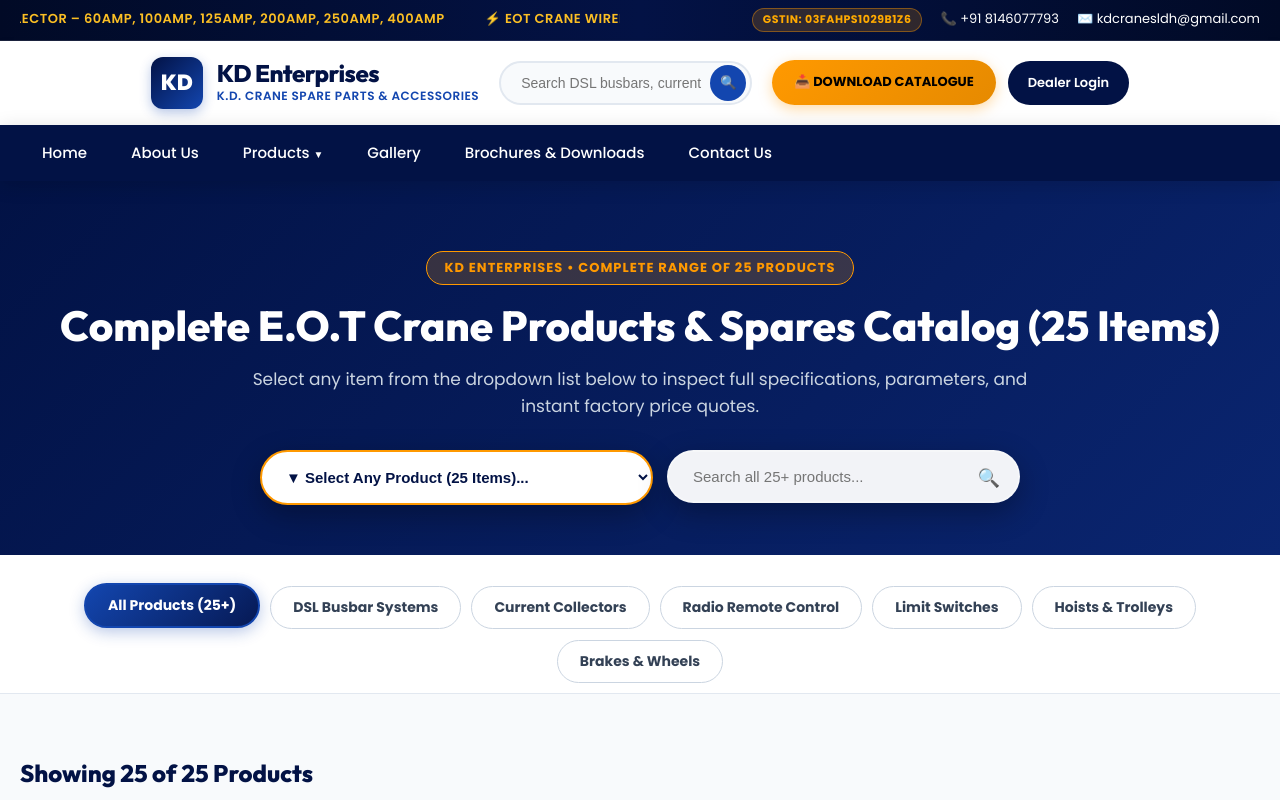
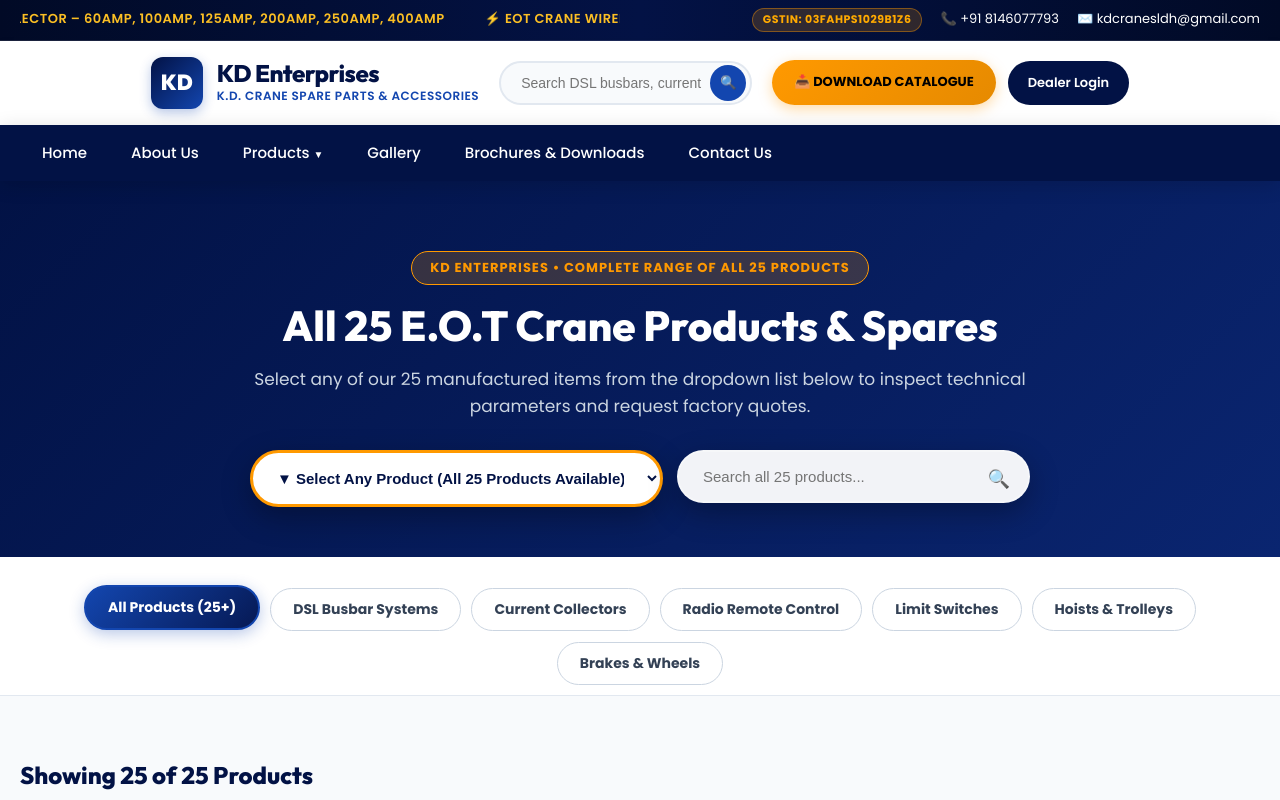
Before and after one commit to vipulbansal1224-wq/kdcranes, a Next.js app: page /products in a window 1280 px wide. Shown: the top 800 px of the page. Built offline with nearby package versions, Linux system fonts and the light colour scheme.

Commit message:
Fix Products page import path so all 25 products display in grid and dropdown menu and stretch Contact Hero Slider

```diff
--- a/app/products/page.js
+++ b/app/products/page.js
@@ -8,7 +8,7 @@
 import ProductModal from "../../components/ProductModal";
 import EnquiryModal from "../../components/EnquiryModal";
 import DealerModal from "../../components/DealerModal";
-import { categories, products } from "../data/siteData";
+import { categories, products } from "../../data/siteData";
 
 export default function ProductsPage() {
   const [selectedCategory, setSelectedCategory] = useState("all");
@@ -78,7 +78,7 @@
               marginBottom: "16px"
             }}
           >
-            KD Enterprises • Complete Range of {products.length} Products
+            KD Enterprises • Complete Range of All {products.length} Products
           </div>
 
           <h1
@@ -91,7 +91,7 @@
               lineHeight: 1.2
             }}
           >
-            Complete E.O.T Crane Products & Spares Catalog ({products.length} Items)
+            All {products.length} E.O.T Crane Products & Spares
           </h1>
 
           <p
@@ -103,13 +103,13 @@
               lineHeight: 1.6
             }}
           >
-            Select any item from the dropdown list below to inspect full specifications, parameters, and instant factory price quotes.
+            Select any of our {products.length} manufactured items from the dropdown list below to inspect technical parameters and request factory quotes.
           </p>
 
           {/* Search & Dropdown Controls Box */}
           <div
             style={{
-              maxWidth: "760px",
+              maxWidth: "780px",
               margin: "0 auto",
               display: "flex",
               gap: "14px",
@@ -118,7 +118,7 @@
             }}
           >
             {/* Direct Product Dropdown Menu */}
-            <div style={{ flex: "1 1 340px", position: "relative" }}>
+            <div style={{ flex: "1 1 360px", position: "relative" }}>
               <select
                 value={selectedDropdownProduct}
                 onChange={handleDropdownChange}
@@ -126,7 +126,7 @@
                   width: "100%",
                   padding: "16px 20px",
                   borderRadius: "30px",
-                  border: "2px solid #ff9900",
+                  border: "3px solid #ff9900",
                   background: "#ffffff",
                   color: "#021245",
                   fontSize: "15px",
@@ -136,7 +136,7 @@
                   boxShadow: "0 10px 30px rgba(0,0,0,0.3)"
                 }}
               >
-                <option value="">▼ Select Any Product ({products.length} Items)...</option>
+                <option value="">▼ Select Any Product (All {products.length} Products Available)...</option>
                 {products.map((p, idx) => (
                   <option key={p.id} value={p.id}>
                     {idx + 1}. {p.name}
@@ -149,7 +149,7 @@
             <div style={{ flex: "1 1 300px", position: "relative" }}>
               <input
                 type="text"
-                placeholder="Search all 25+ products..."
+                placeholder={`Search all ${products.length} products...`}
                 value={searchQuery}
                 onChange={(e) => setSearchQuery(e.target.value)}
                 style={{
@@ -259,7 +259,7 @@
                   cursor: "pointer"
                 }}
               >
-                Reset Search & Show All 25+ Products ✕
+                Reset Search & Show All {products.length} Products ✕
               </button>
             )}
           </div>
```
Also changed, not shown: components/ContactHeroSlider.jsx (+28 -22 lines).
